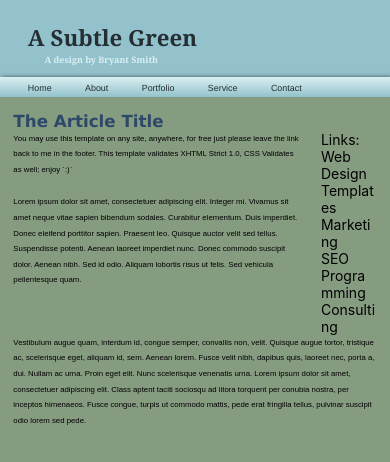
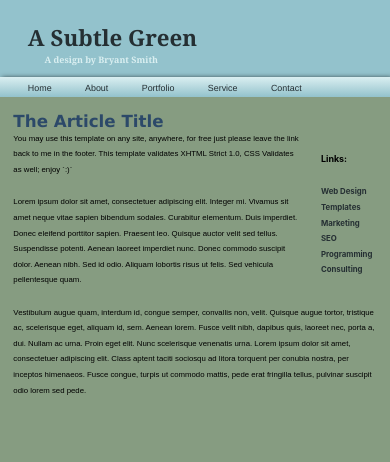
Before and after one commit to sararatBurke/classPJ-react-native, a React Native app: screen / in a window 390 px wide. Shown: the top 462 px of the page. Built offline with nearby package versions, Linux system fonts and the light colour scheme.

Commit message:
styled body side-links

```diff
--- a/App.js
+++ b/App.js
@@ -1,7 +1,7 @@
 import { StatusBar } from 'expo-status-bar';
 import React from 'react';
 import { LinearGradient } from 'expo-linear-gradient';
-import { Text, View, ScrollView } from 'react-native';
+import { Text, View, ScrollView, TouchableOpacity } from 'react-native';
 import { ScaledSheet } from 'react-native-size-matters';
 
 
@@ -26,12 +26,13 @@ export default function App() {
 
           <ScrollView
             horizontal={true}
-            showsHorizontalScrollIndicator={false}  >
+            showsHorizontalScrollIndicator={false}>
             <Text style={styles.navButton}>Home</Text>
             <Text style={styles.navButton}>About</Text>
             <Text style={styles.navButton}>Portfolio</Text>
             <Text style={styles.navButton}>Service</Text>
             <Text style={styles.navButton}>Contact</Text>
+
           </ScrollView>
 
         </LinearGradient>
@@ -47,14 +48,15 @@ export default function App() {
               <Text style={styles.content}>You may use this template on any site, anywhere, for free just please leave the link back to me in the footer. This template validates XHTML Strict 1.0, CSS Validates as well; enjoy `:)`</Text>
               <Text style={styles.content}>Lorem ipsum dolor sit amet, consectetuer adipiscing elit. Integer mi. Vivamus sit amet neque vitae sapien bibendum sodales. Curabitur elementum. Duis imperdiet. Donec eleifend porttitor sapien. Praesent leo. Quisque auctor velit sed tellus. Suspendisse potenti. Aenean laoreet imperdiet nunc. Donec commodo suscipit dolor. Aenean nibh. Sed id odio. Aliquam lobortis risus ut felis. Sed vehicula pellentesque quam.</Text>
             </View>
+
             <View style={styles.right}>
-              <Text>Links:</Text>
-              <Text>Web Design</Text>
-              <Text>Templates</Text>
-              <Text>Marketing</Text>
-              <Text>SEO</Text>
-              <Text>Programming</Text>
-              <Text>Consulting</Text>
+              <Text style={styles.headBodyLink}>Links:</Text>
+              <TouchableOpacity><Text style={styles.bodyLink}>Web Design</Text></TouchableOpacity>
+              <TouchableOpacity><Text style={styles.bodyLink}>Templates</Text></TouchableOpacity>
+              <TouchableOpacity><Text style={styles.bodyLink}>Marketing</Text></TouchableOpacity>
+              <TouchableOpacity><Text style={styles.bodyLink}>SEO</Text></TouchableOpacity>
+              <TouchableOpacity><Text style={styles.bodyLink}>Programming</Text></TouchableOpacity>
+              <TouchableOpacity><Text style={styles.bodyLink}>Consulting</Text></TouchableOpacity>
             </View>
           </View>
 
@@ -131,21 +133,32 @@ const styles = ScaledSheet.create({
     flex: 1,
     width: '100%',
     backgroundColor: '#869c81',
-    padding: '12@s',
-
+    padding: '12@s'
   },
 
   bodyHead:{
     fontFamily:'Verdana',
     color: '#2C4969',
     fontWeight: 'bold',
-    fontSize: '15@s',
+    fontSize: '15@s'
   },
-
   topContent:{
     flexDirection: 'row',
     justifyContent: 'space-between'
   },
+  headBodyLink: {
+    fontWeight: 'bold',
+    fontSize: '8@s',
+    marginVertical: '20@s'
+
+  },
+  bodyLink: {
+    fontSize: '7@s',
+    fontWeight: 'bold',
+    marginBottom: '5@s',
+    color: '#252F33',
+  },
+
   left:{
     width: '260@s'
   },
@@ -156,8 +169,7 @@ const styles = ScaledSheet.create({
     fontFamily: 'Arial',
     fontSize: '7@s',
     lineHeight: '14@s',
-    marginBottom: '15@s',
-
+    marginBottom: '15@s'
   }
 
 
```
